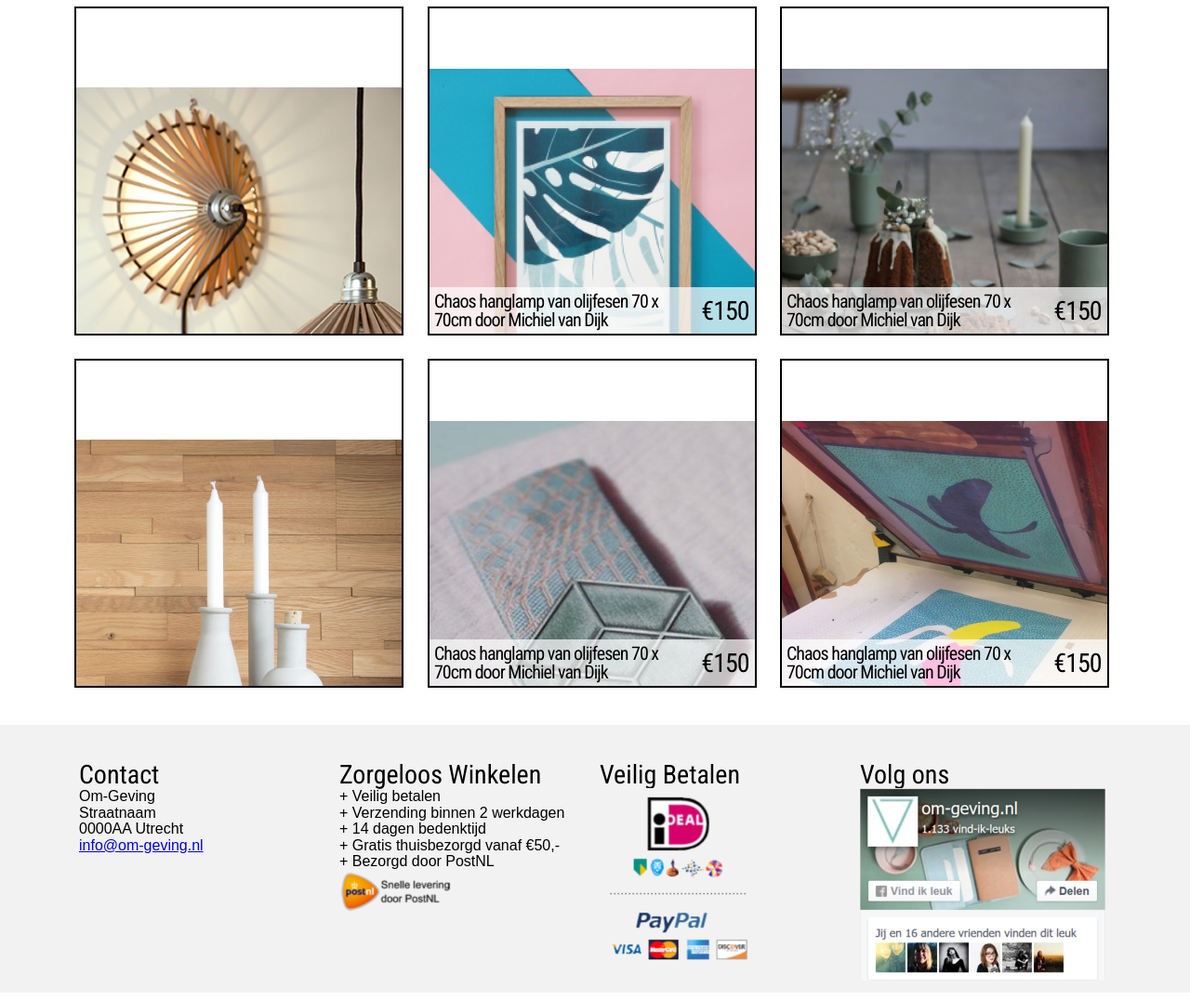
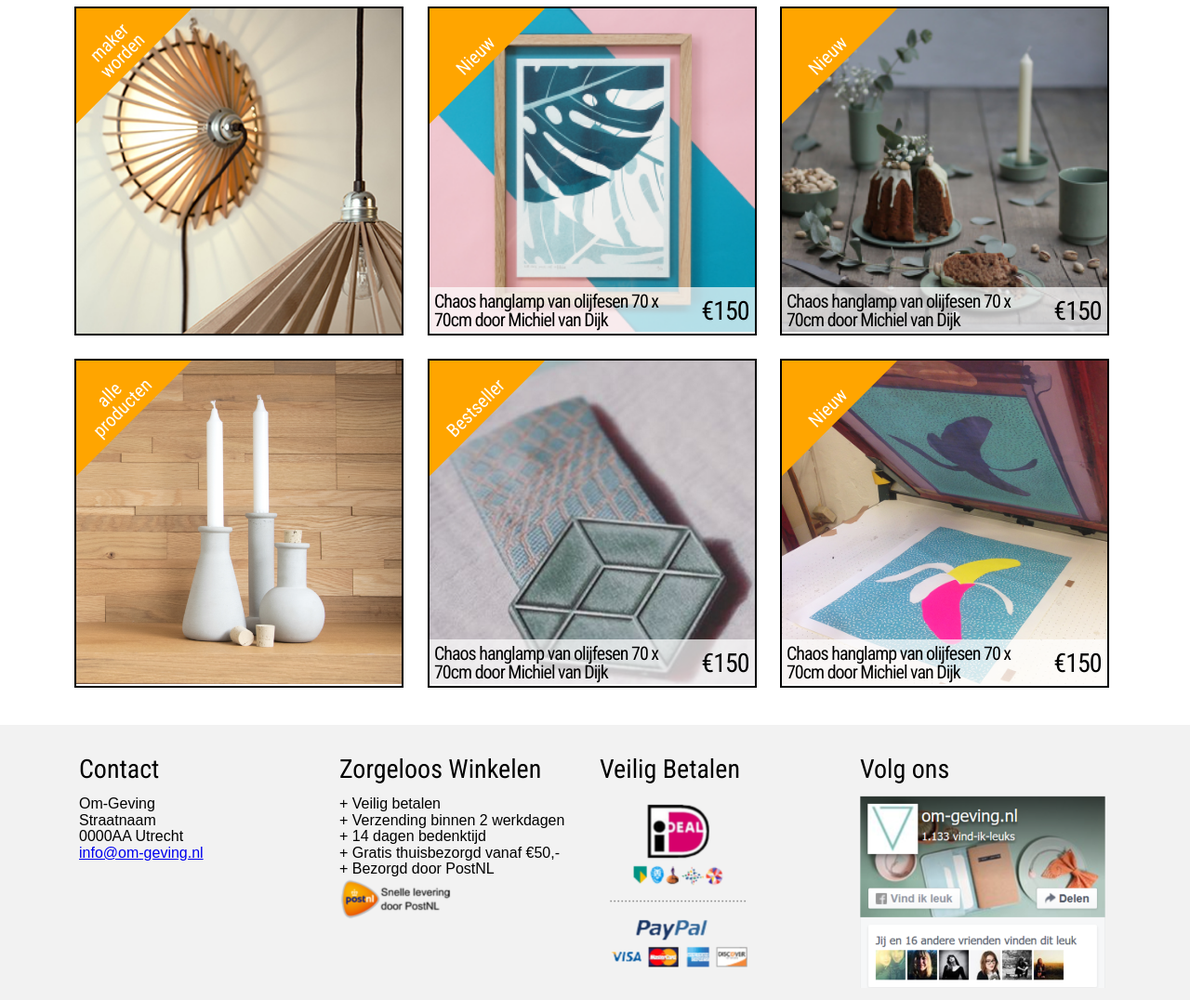
Before and after one commit to guytoma/guytoma.github.io, a plain HTML site: page index.html in a window 1280 px wide. Shown: the part 914-1990 px from the top of the page at 93% size. Drawn offline with Linux system fonts and the light colour scheme; a script that the page names is missing.

Commit message:
Update style.css

```diff
--- a/css/style.css
+++ b/css/style.css
@@ -32,11 +32,6 @@ li+li {
 
 /* Classes */
 
-#container {
-    margin: 0 auto;
-    background-color: grey;
-}
-
 .inner {
     //border: 2px solid blue;
     background-color: white;
@@ -48,7 +43,6 @@ li+li {
     margin: 0 auto;
     background-color: black;
     height: 30px;
-    max-width: 1170px;
 }
 
     #top-bar ul {
@@ -176,27 +170,9 @@ li+li {
 	width:380px;
 }
 
-	.toptext {
-		position: relative;
-		top: -365px;
-		left: -55px;
-		width: 100px;
-		color: white;
-		text-align: center;
-		padding: 40px 35px 5px 35px;
-		display: inline-block;
-		background-color: orange;
-		transform: rotate(-45deg);
-	}
-
-#productoverzicht {
-    overflow: hidden;
-    padding-bottom: 40px;
-}
-
     .productpreview {
         position: relative;
-    float:left;
+        float: left;
         width: 350px;
         height: 350px;
         border: 2px solid black;
@@ -207,6 +183,39 @@ li+li {
     .productpreview img {
         position: relative;
         width: 100%; /*For IE 6 */
+        height: auto;
+        top: -105px;
+        left: 0px;
+        z-index: 1;
+    }
+
+
+	.toptext {
+		position: relative;
+		top: -23px;
+		left: -61px;
+		width: 175px;
+        height: 100px;
+		color: white;
+		/*padding: 40px 35px 5px 35px;*/
+		display: inline-block;
+		background-color: orange;
+		transform: rotate(-45deg);
+        z-index: 2;
+	}
+
+    .toptext h4 {
+        position: absolute;
+        bottom: 2px;
+        margin: 5px;
+        left: 32px;
+        width: 100px;
+        text-align: center;
+    }
+
+#productoverzicht {
+    overflow: hidden;
+    padding-bottom: 40px;
 }
 
     .producttext {
@@ -220,6 +229,13 @@ li+li {
         background: rgb(255, 255, 255);
         background: rgba(255, 255, 255, 0.7);
         padding: 5px;
+        z-index: 3;
+     }
+
+        .producttext:hover {
+            color: white;
+            background: rgb(97, 142, 146);
+            background: rgba(97, 142, 146, 0.7);
         }
 
 	    .producttext h4 {
@@ -235,35 +251,7 @@ li+li {
 			display: inline;
 		    margin-top: 7px;
 		}
-				.linkitem {
-				position: relative;
-				float: left;
-    width: 350px;
-    height: 350px;
-    border: 2px solid black;
-    margin: 25px 0 0 25px;
-    overflow:hidden;
-				}
 
-				.linkitem img {
-					position: relative;
-   	 width: 100%; /*For IE 6 */
-				}
-
-  /* .productpreview span {
-        color: black;
-        letter-spacing: -1px;
-        background: rgb(255, 255, 255);
-        background: rgba(255, 255, 255, 0.7);
-        padding: 10px;
-    }
-
-    .productpreview span:hover {
-        color: white;
-        background: rgb(97, 142, 146);
-        background: rgba(97, 142, 146, 0.7);
-
-    } */
 
 footer {
     overflow:hidden;
@@ -271,12 +259,12 @@ footer {
 }
 
 .footerwidget {
-    margin: 40px 0 0 30px;
+    margin: 20px 0 0 30px;
     float: left;
     width: 250px;
+    padding-bottom: 10px;
 }
 
-.footerwidget
- {
-    padding-bottom: 10px;
+.footerwidget h3  {
+    line-height: 2em;
 }
```
Lines whose indentation alone changed are shown as unchanged.
